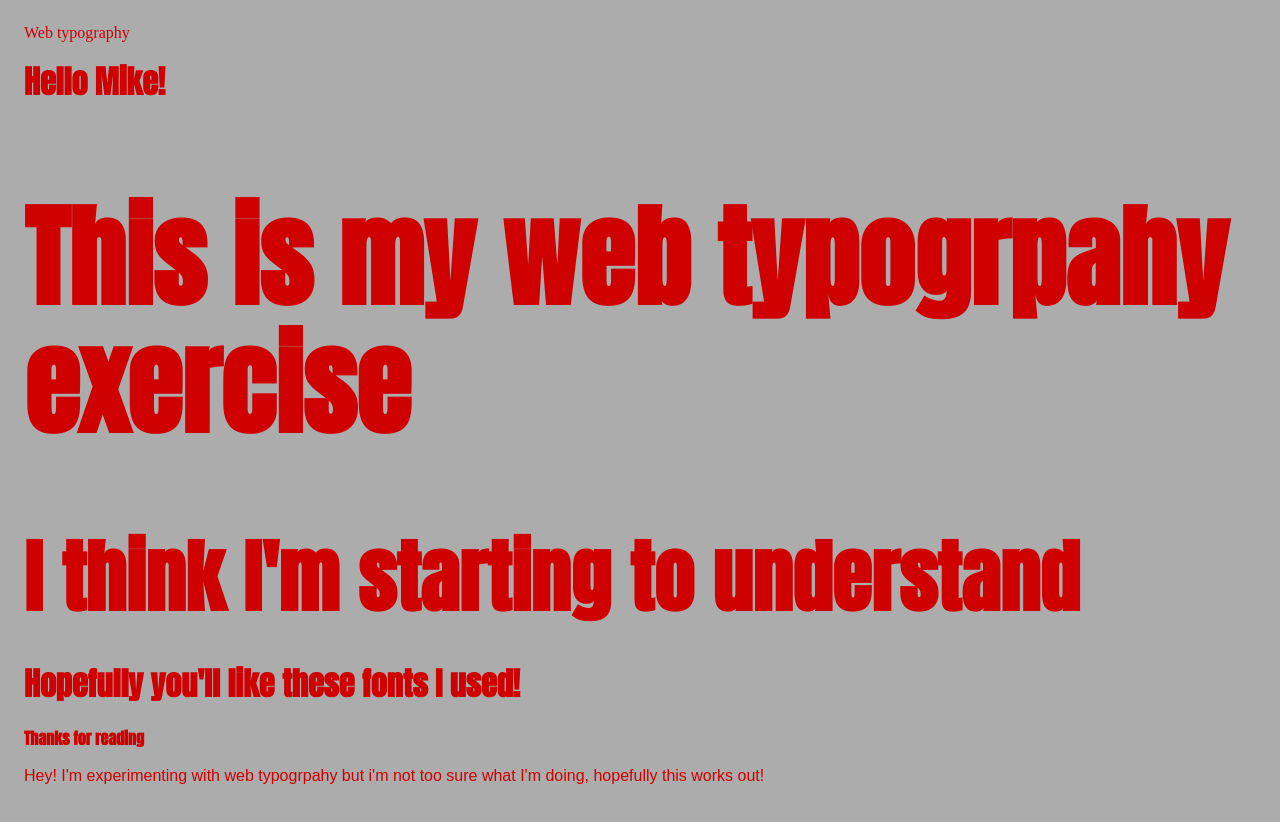
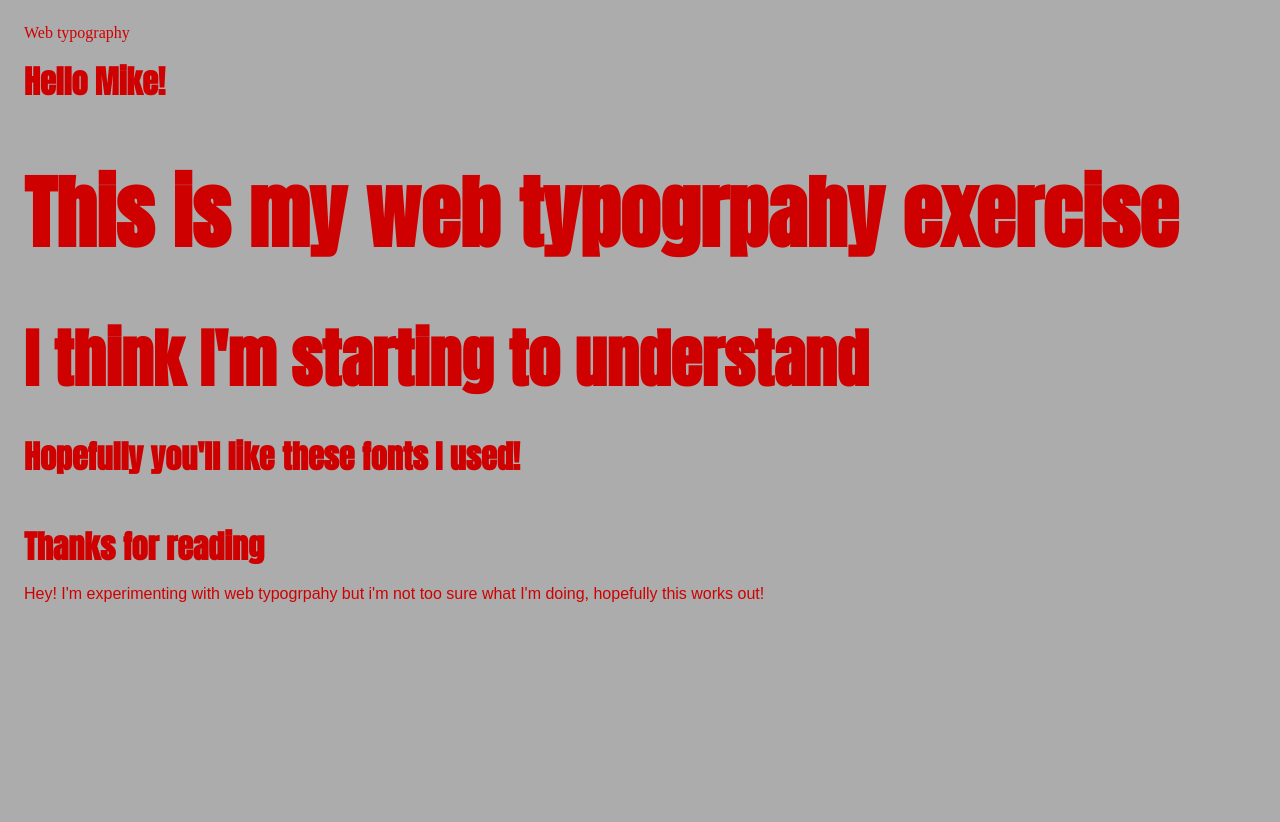
Before and after one commit to vicky42119/Web_typography, a website built with Parcel: page index.html in a window 1280 px wide. After the commit the page ends 800 px from the top, so only its background shows below. Built offline with nearby package versions, Linux system fonts and the light colour scheme.

Commit message:
Update main.css

```diff
--- a/css/main.css
+++ b/css/main.css
@@ -51,12 +51,12 @@ h1 {
 }
 
 h2 {
-  font-size: 7rem;
+  font-size: 5rem;
   margin-bottom:1.25rem;
 }
 
 h3 {
-  font-size: 5rem;
+  font-size: 4rem;
   margin-bottom:1rem;
 }
 
@@ -66,7 +66,7 @@ h4 {
 }
 
 h5 {
-  font-size: 1rem;
+  font-size: 2rem;
   margin-bottom:.5rem;
 }
 
```
